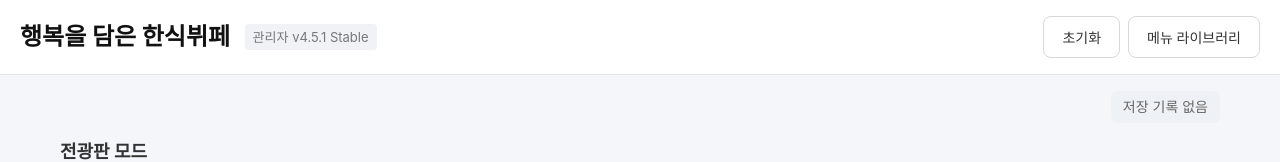
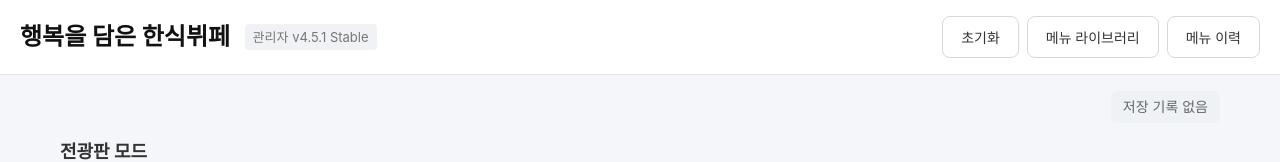
Before and after one commit to csbeee/happy-buffet-display, a website with bundled scripts: page admin/index.html in a window 1280 px wide. Shown: the top 162 px of the page. Built offline with nearby package versions, Linux system fonts and the light colour scheme; no server answers.

Commit message:
feat: add menu history link to admin

```diff
--- a/admin/index.html
+++ b/admin/index.html
@@ -16,6 +16,7 @@
     <div class="topButtons">
         <button id="resetBtn">초기화</button>
         <button id="libraryBtn">메뉴 라이브러리</button>
+        <button type="button" onclick="location.href='./history.html'">메뉴 이력</button>
     </div>
 </header>
 
```
